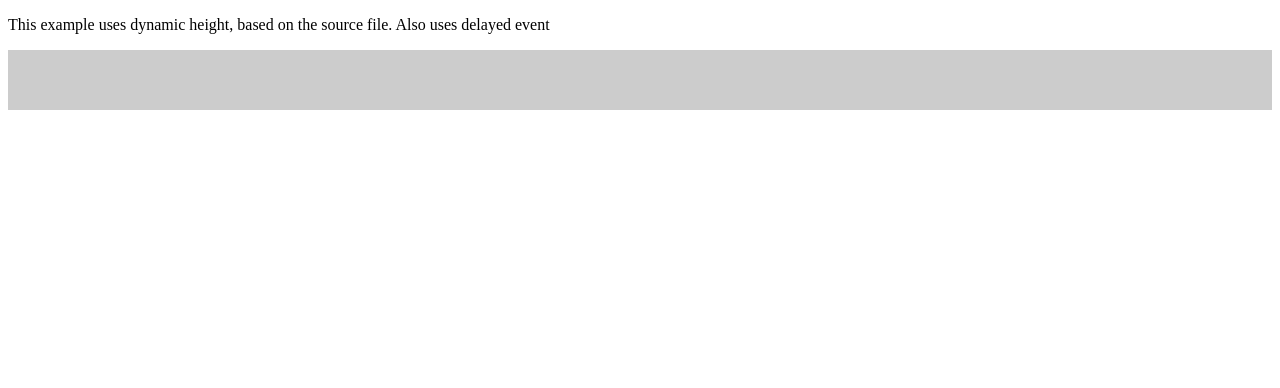
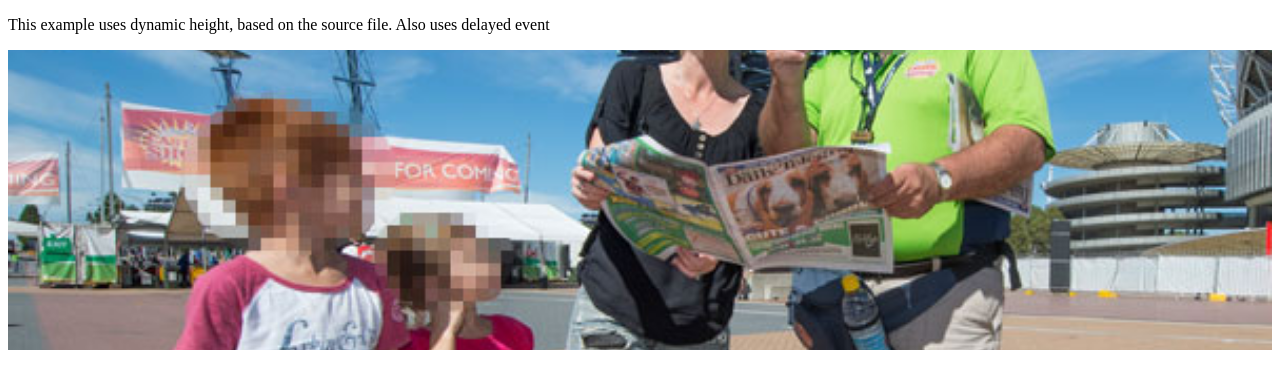
Before and after one commit to digitor/nimblepic, a website: page demos/example2.html in a window 1280 px wide. Drawn offline with nearby package versions, Linux system fonts and the light colour scheme.

Commit message:
Refactored 'setCustomEventHandler' and got some of the demos up and running

```diff
--- a/demos/example2.html
+++ b/demos/example2.html
@@ -22,10 +22,10 @@
 
   <script>
       nimblePic.setImages($);
-      $(function () {
+      setTimeout(function() {
           // trigger the delayed event (must be after DOM fully loaded)
-          $(window).trigger($("#delayed-image-load").attr("data-delay-image-load-event"));
-      });
+          $(document).trigger($("#delayed-image-load").attr("data-delay-image-load-event"));
+      }, 2000);
   </script>
 
 </body>
--- a/src/nimblepic.css
+++ b/src/nimblepic.css
@@ -9,8 +9,6 @@
     text-indent: -1000px;
     min-height: 200px;
     background-color: #ccc;
-
-    background-image: "test";
 
     /*placeholder is 53px wide, so must be largeer than that*/
     min-width: 60px;
--- a/src/nimblepic.js
+++ b/src/nimblepic.js
@@ -317,14 +317,14 @@
 
     /**
      * @description If a group or customEvent exists, creates a new unique class name for each image (span) and returns it.
-     * @param existingCls (string) - The existing class selector to use if no group or custom event exists.
+     * @param existingSel (string) - The existing class-based selector to use if no group or custom event exists.
      * @param img (HTML Element) - The image (span) element.
      * @param index (number) optional - Index within the group. Will default to zero if not supplied.
      * @param group (string) optional - Name of the group.
      * @param customEvent (string) optional - Name of the customEvent.
      * @return (string) - CSS class to use as a selector on the image.
      */
-    function setUniqueImgClass(existingCls, img, index, group, customEvent) {
+    function setUniqueImgClass(existingSel, img, index, group, customEvent) {
 
         if (customEvent || group) {
             if(typeof index !== "number") {
@@ -333,10 +333,10 @@
             }
             var uniqueCls = getUID("imgresp-" + index + "-");
             img.classList.add(uniqueCls);
-            return uniqueCls;
+            return "." + uniqueCls;
         }
 
-        return existingCls;
+        return existingSel;
     }
 
 
@@ -513,6 +513,7 @@
                       , specificSel = getSpecificSelector(parentCls, singleCls)
                       , styleId = getCustomStyleId(customStyleID, invalidSrc, prp.group, prp.customEvent);
 
+
                     // TODO: need to verify this what this is useful for, with regards to group and customEvent
                     specificSel = setUniqueImgClass(specificSel, $img[0], i, prp.group, prp.customEvent);
 
@@ -534,7 +535,8 @@
 
 
                     if (prp.customEvent) {
-                        setCustomEventHandler(customEvent, startLoading, $img, prp.srcSm, prp.srcMd, specificSel, prp.hSm, prp.hMd, prp.hLg, UID, styleId);
+                        console.log(NS, "specificSel", specificSel)
+                        setCustomEventHandler(prp.customEvent, startLoading, $img, prp.srcSm, prp.srcMd, specificSel, prp.hSm, prp.hMd, prp.hLg, UID, styleId);
                     } else {
                         startLoading($img, prp.srcSm, prp.srcMd, specificSel, prp.hSm, prp.hMd, prp.hLg, UID, styleId, null);
                     }
```
